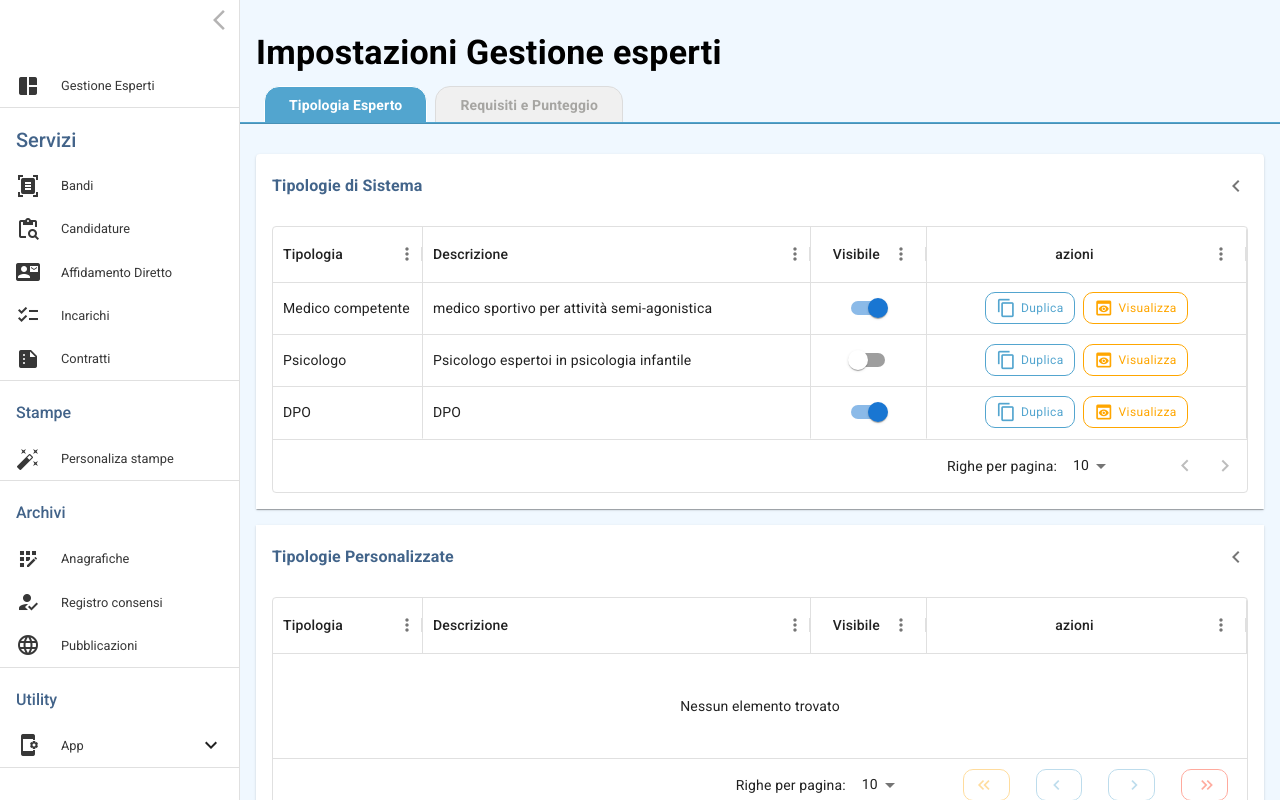
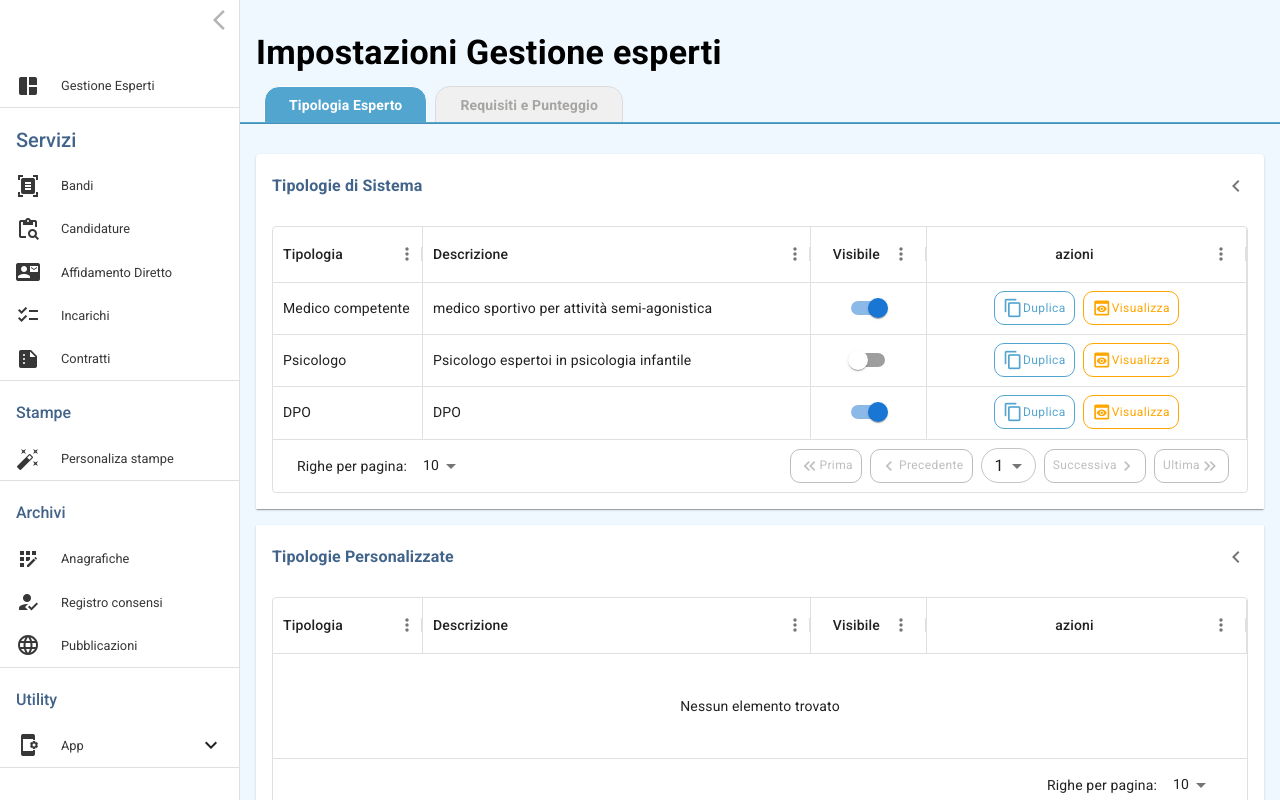
Before and after one commit to PietroSavini/Gestione-Esperti, a React (Vite) app: page /impostazioni in a window 1280 px wide. Built offline with nearby package versions, Linux system fonts and the light colour scheme.

Commit message:
ADD: Custom pagination + Responsivness

```diff
--- a/src/App.tsx
+++ b/src/App.tsx
@@ -12,10 +12,50 @@ import { DrawerData } from './components/partials/Drawer/DrawerTypes';
 import { sidebar } from './components/partials/Drawer/sidebarProps';
 import Loader from './components/partials/Loader/Loader';
 import { SettingsPage } from './pages/SettingsPage/SettingsPage';
-import { TipologiaEsperto } from './pages/SettingsPage/Tabs/TipologiaEspertoTab/TipologiaEsperto';
+import { ThemeProvider, createTheme } from '@mui/material/styles';
 
 
 function App() {
+  const theme = createTheme({
+    components:{
+      MuiButton:{
+        styleOverrides:{
+          root:{
+            textTransform:'none'
+          }
+
+        }
+      },
+      // @ts-ignore
+      MuiDataGrid: {
+        styleOverrides: {
+          footerContainer: {
+            justifyContent: 'initial',
+          },
+        },
+      },
+      MuiTablePagination:{
+        styleOverrides:{
+          root:{
+            width:'100%',
+            overflow:'initial'
+
+          },
+          spacer:{
+            display:'none'
+          },
+          toolbar:{
+            width:'100%',
+            justifyContent:'flex-end',
+            alignItems:'center',
+            minHeight:'50px',
+            flexWrap:'wrap',
+            padding:'.5rem .5rem'
+          }
+        }
+      }
+    }
+  })
   useEffect(() => {
     //appena renderizza il componente dobbiamo salvare accessToken e RefreshToken nello state di redux prendendolo dall app di lancio che ce li passa all'inizializzazione
     //controllo se i dati che devo fetchare sono nello State di Redux
@@ -49,8 +89,9 @@ function App() {
   const data:DrawerData = sidebar
   return (
     <>
+      <ThemeProvider theme={theme}>
         <div className="APP">
-        {/*condizionale che mostra loader a piena pagina se dati non sono presenti*/}
+
 
           <ResponsiveDrawer data={data}/>
           <main>
@@ -72,6 +113,7 @@ function App() {
             <Loader/>
           </main>
         </div>
+      </ThemeProvider>
     </>
   )
 }
--- a/src/components/partials/Buttons/ActionButton.tsx
+++ b/src/components/partials/Buttons/ActionButton.tsx
@@ -1,36 +1,34 @@
-import { Box, Typography, Icon } from '@mui/material'
+import { Box, Typography, Icon, Button, ButtonProps } from '@mui/material'
 import { Link } from 'react-router-dom'
 
-type Props ={
-
+type Props = ButtonProps & {
     to?:string;
     text?:string;
     icon?:string;
     direction?:any
-    color: 'primary' | 'warning' | 'error'
-    onClick? : React.MouseEventHandler<HTMLDivElement>
+    onClick? : React.MouseEventHandler<HTMLButtonElement>
 }
 
 
 
 export const ActionButton = (props:Props) => {
-    const {to,text,icon,direction,onClick,color} = props
+    const {to,text,icon,direction,onClick,color, ...buttonProps} = props
 
   return (
     <>
       <Box maxWidth={'400px'}  >
         {to ? (
           <Link to={to}>
-            <Box flexDirection={direction ? direction : 'row'} className={`ms_button ms_button-${color}`} display={'flex'} alignItems={'center'} justifyContent={'center'}>
+            <Box flexDirection={direction ? direction : 'row'} sx={{ borderRadius:'10px'}} className={`ms_button ms_button-${color}`} display={'flex'} alignItems={'center'} justifyContent={'center'}>
                   <Typography className='button-text' variant='caption' >{text}</Typography>
                   <Icon fontSize='small' className='button-icon'>{icon}</Icon>
             </Box>
           </Link>
         ) : (
-          <Box onClick={onClick} flexDirection={direction ? direction : 'row'} className={`ms_button ms_button-${color}`} display={'flex'} alignItems={'center'} justifyContent={'center'}>
-            <Typography className='button-text' variant='caption' >{text}</Typography>
+          <Button {...buttonProps} sx={{flexDirection:`${direction}`, borderRadius:'10px'}} onClick={onClick} color={color}  className={`ms_button ms_button-${color} ${buttonProps.disabled && 'ms_button-disabled'}`} >
+            <Typography  className='button-text' variant='caption'>{text}</Typography>
             <Icon fontSize='small' className='button-icon'>{icon}</Icon>
-          </Box>
+          </Button>
         )}
       </Box>
     </>
--- /dev/null
+++ b/src/components/partials/CustomPagination/CustomPagination.scss
@@ -0,0 +1,25 @@
+.custom-pagination{
+    flex-grow: 1;
+    .pagination-container{
+        padding-right: 16px;
+        justify-content: flex-end;
+        align-items: center;
+        gap: .5rem;
+        .pagination-action-container{
+            gap:0.5rem
+        }
+        .my_select-pages{
+            border-radius: 50px;
+            text-overflow: none;
+            height: 35px;
+            &.Mui-fucused {
+                outline-color: transparent !important;
+                border-color: transparent !important;
+            }
+        }
+    }
+    .css-1d3z3hw-MuiOutlinedInput-notchedOutline {
+        border: none !important;
+    }
+
+}
--- a/src/components/partials/CustomPagination/CustomPagination.tsx
+++ b/src/components/partials/CustomPagination/CustomPagination.tsx
@@ -1,7 +1,7 @@
-import { Box, Pagination, PaginationItem, TablePagination, TablePaginationProps } from "@mui/material";
+import { Box, Grid, MenuItem, Select, TablePaginationProps } from "@mui/material";
 import { GridPagination, gridPageCountSelector, useGridApiContext, useGridSelector } from "@mui/x-data-grid";
 import { ActionButton } from "../Buttons/ActionButton";
-
+import './CustomPagination.scss'
 function pagination({
     page,
     onPageChange,
@@ -10,38 +10,113 @@ function pagination({
     const apiRef = useGridApiContext();
     const pageCount = useGridSelector(apiRef, gridPageCountSelector);
 
+    const handlePageChange = (event : any) => {
+        const newPage = event.target.value as number;
+        onPageChange(event, newPage - 1);
+    };
+
+    if ( pageCount === 0){
+        return <></>
+    }
+
     return (
         <>
-            <Pagination
-                sx={{display:{xs:'none',md:'block'}}}
-                count={pageCount}
-                page={page + 1}
-                onChange={(event, newPage) => {
-                    onPageChange(event as any, newPage - 1);
-                }}
-                className={className}
-                renderItem={(item) => (
+            <Box  className="custom-pagination">
 
-                        <PaginationItem
-                            slots={{
-                                last: (props) => <ActionButton color='error'  icon='keyboard_double_arrow_right' {...props} />,
-                                next: (props) =><ActionButton color='primary'  icon='chevron_right' {...props} />,
-                                first: (props) => <ActionButton direction='row-reverse' color='warning'  icon='keyboard_double_arrow_left' {...props} />,
-                                previous: (props) => <ActionButton direction='row-reverse' color='primary'  icon='chevron_left' {...props} />,
-                            }}
-                            {...item}
+                <Box className='pagination-container' display={{md:'flex',xs:'none'}}>
+                    <Box className='pagination-action-container' display={'flex'}>
+                        <ActionButton
+                            color='warning'
+                            icon='keyboard_double_arrow_left'
+                            text="Prima"
+                            onClick={(event) => onPageChange(event, page = 0)}
+                            disabled={page === 0}
+                            direction={'row-reverse'}
                         />
-                    )
-                }
-                showFirstButton
-                showLastButton
+                        <ActionButton
+                                color='primary'
+                                icon='chevron_left'
+                                text="Precedente"
+                                onClick={(event) => onPageChange(event, page - 1)}
+                                disabled={page === 0}
+                                direction={'row-reverse'}
+                        />
+                    </Box>
 
-            />
-            <Box sx={{display:{xs:'block',md:'none'},}}>
-               <div>personal pagination</div>
-            </Box >
 
-        </>
+                    <Select
+                        color="primary"
+                        size="small"
+                        value={page + 1}
+                        onChange={handlePageChange}
+                        className='my_select-pages'
+                        >
+                        {[...Array(pageCount).keys()].map((index) => (
+                            <MenuItem key={index + 1} value={index + 1}>
+                            {index + 1}
+                            </MenuItem>
+                        ))}
+                    </Select>
+
+                    <Box className='pagination-action-container' display={'flex'} >
+                        <ActionButton
+                            color='primary'
+                            text="Successiva"
+                            icon='chevron_right'
+                            onClick={(event) => onPageChange(event, page + 1)}
+                            disabled={page === pageCount - 1}
+                        />
+                        <ActionButton
+                            color='warning'
+                            text="Ultima"
+                            icon='keyboard_double_arrow_right'
+                            onClick={(event) => onPageChange(event, pageCount - 1)}
+                            disabled={page === pageCount - 1}
+                        />
+
+                    </Box>
+                </Box>
+
+
+                <Box className='pagination-container' display={{md:'none',xs:'flex'}} width={'100%'}>
+                    <Select
+                        color="primary"
+                        size="small"
+                        value={page + 1}
+                        onChange={handlePageChange}
+                        className='my_select-pages'
+                        >
+                        {[...Array(pageCount).keys()].map((index) => (
+                            <MenuItem key={index + 1} value={index + 1}>
+                            {index + 1}
+                            </MenuItem>
+                        ))}
+                    </Select>
+
+                    <Box  className='pagination-action-container' display={'flex'} >
+
+                        <ActionButton
+                            color='primary'
+                            icon='chevron_left'
+                            onClick={(event) => onPageChange(event, page - 1)}
+                            disabled={page === 0}
+                            direction={'row-reverse'}
+                        />
+                        <ActionButton
+                            color='primary'
+                            icon='chevron_right'
+                            onClick={(event) => onPageChange(event, page + 1)}
+                            disabled={page === pageCount - 1}
+                        />
+
+                    </Box>
+                </Box>
+
+
+            </Box>
+    </>
+
+
 
     );
 }
--- a/src/index.scss
+++ b/src/index.scss
@@ -77,11 +77,9 @@ body {
 
 
 .ms_button{
-  border-radius: 10px;
+
   transition: 200ms;
-  padding: 5px 10px ;
-  border: 1px solid rgb(33, 33, 33);
-  gap: 0.3rem;
+  padding: 5px 10px;
 
   cursor: pointer;
   //primario
@@ -113,6 +111,10 @@ body {
     }
   }
 
+  &.ms_button-disabled{
+    border-color: #bdbdbdff !important;
+  }
+
 }
 
 h1 {
--- a/src/pages/SettingsPage/Tabs/TipologiaEspertoTab/Tables/DataTable.scss
+++ b/src/pages/SettingsPage/Tabs/TipologiaEspertoTab/Tables/DataTable.scss
@@ -31,6 +31,7 @@
     .dataGrid-actions{
         display: flex;
         gap: .5rem;
+        padding: 0 1rem;
     }
 
     p.MuiTablePagination-displayedRows{
--- a/src/pages/SettingsPage/Tabs/TipologiaEspertoTab/Tables/Table_tipologieDiSistema.tsx
+++ b/src/pages/SettingsPage/Tabs/TipologiaEspertoTab/Tables/Table_tipologieDiSistema.tsx
@@ -95,12 +95,6 @@ export const Table_tipologieDiSistema = ({data} : Props ) => {
         {field: 'actions', headerAlign:'center', align:'center',headerName:'azioni',  width: 320 , sortable:false, filterable:false , renderCell: (params:any) => (<DataGridActions params={params}/>)}
     ];
 
-    const localText = {
-        noRowsLabel: 'Nessuna riga trovata',
-        page: 'Pagina',
-        of: 'di',
-        rowsPerPage: 'righe per pagina',
-    }
 
 
   return (
@@ -108,7 +102,9 @@ export const Table_tipologieDiSistema = ({data} : Props ) => {
         <Grid container mb={10} ml={15} spacing={2}>
             <Grid item width={'100%'} padding={'0 !important'}>
                 <DataGrid
-
+                    slots={{
+                        pagination: CustomPagination,
+                    }}
                     hideFooterSelectedRowCount
                     loading={isLoading}
                     autoHeight
--- a/src/pages/SettingsPage/Tabs/TipologiaEspertoTab/TipologiaEsperto.tsx
+++ b/src/pages/SettingsPage/Tabs/TipologiaEspertoTab/TipologiaEsperto.tsx
@@ -6,6 +6,7 @@ import { useAppDispatch } from '../../../../app/ReduxTSHooks'
 import { useSelector } from 'react-redux'
 import { selectTipologie, setTipologieData } from '../../../../app/store/Slices/TipologieSlice'
 import { closeLoader, openLoader } from '../../../../app/store/Slices/loaderSlice'
+
 
 //implementare lazy loading?  in quanto i dati della pagina in teoria dovrebbero essre gia presenti sullo state e presi da DB all' avvio dell app?
 
@@ -16,6 +17,7 @@ type Data = {
 
 //il parametro 'data' passato al componente non dovrebbe esistere in situazione reale, il componente stesso farà chiamata all'endpoint o prende i dati già presenti nel redux store
 export const TipologiaEsperto = (data:Data) => {
+
     const dispatch = useAppDispatch();
     const tipologieState = useSelector(selectTipologie);
 
```
Lines whose indentation alone changed are shown as unchanged.
